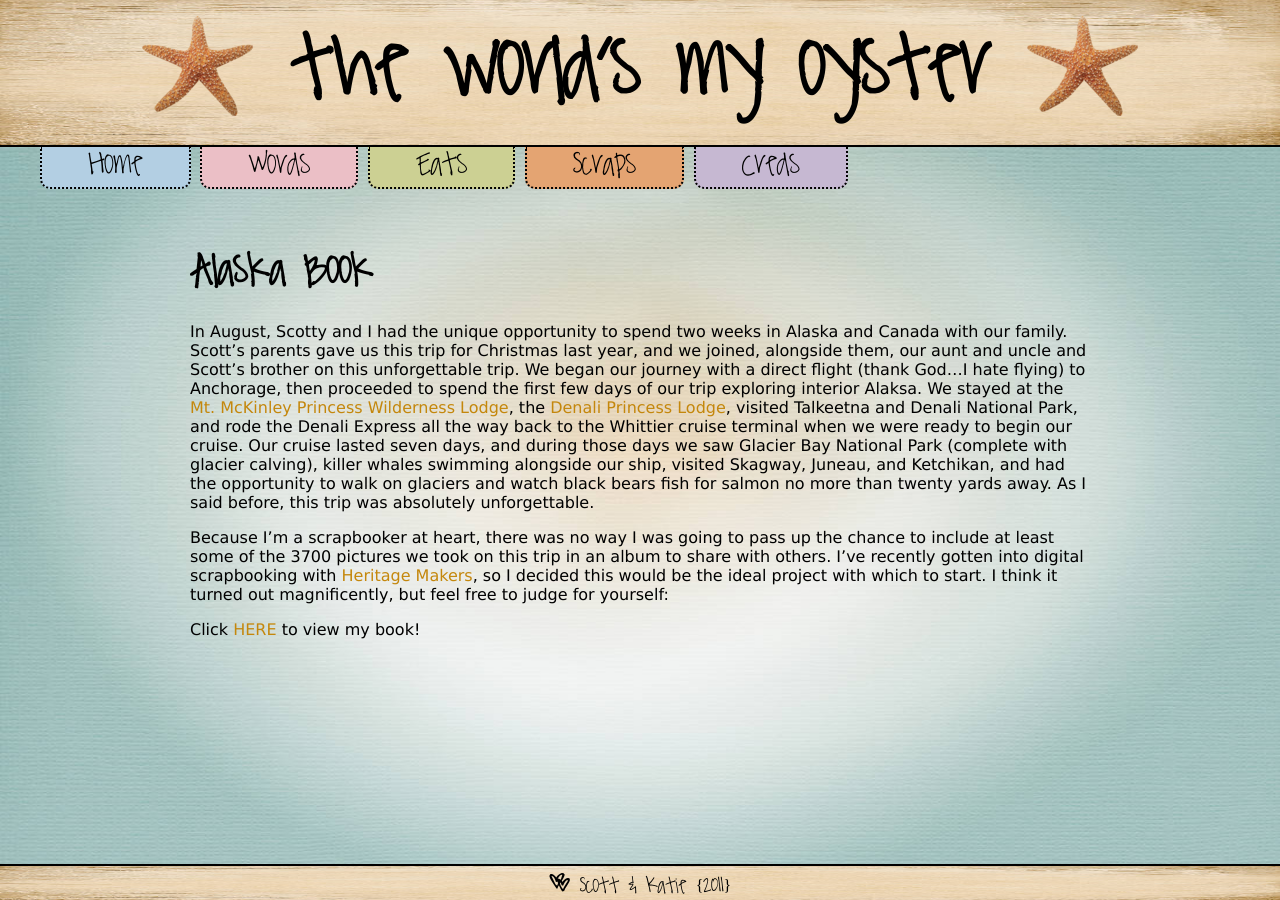
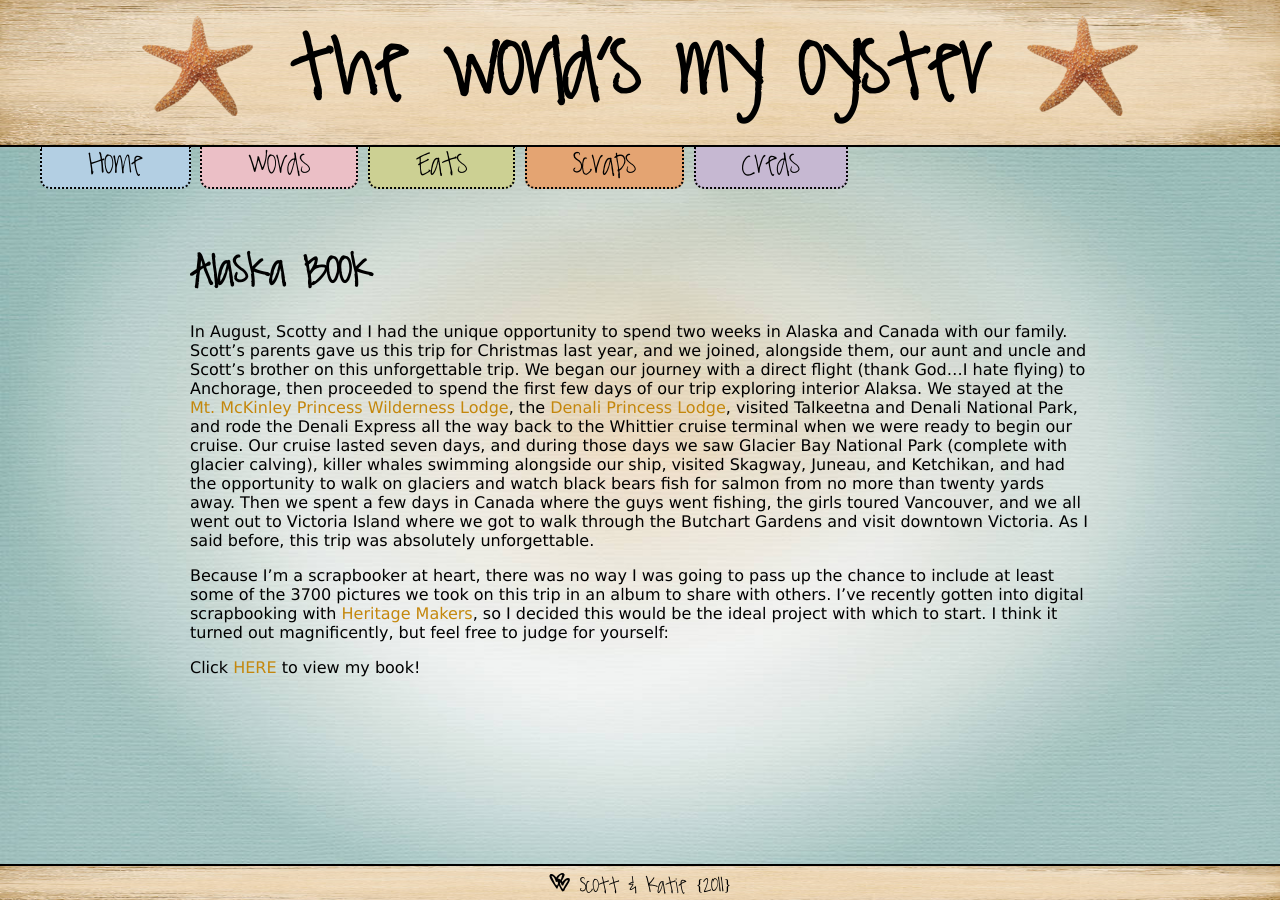
Before and after one commit to kpetersen/kpetersen.github.io, a Jekyll site: the page built from scraps/_posts/2011-10-24-alaska-book.markdown, in a window 1280 px wide. Built offline with Jekyll 4.4.1, drawn with Linux system fonts in a browser that asks for light colours; Markdown is read by kramdown in place of the engine named in the settings.

Commit message:
added info on canada to the description

```diff
--- a/scraps/_posts/2011-10-24-alaska-book.markdown
+++ b/scraps/_posts/2011-10-24-alaska-book.markdown
@@ -12,8 +12,10 @@ first few days of our trip exploring interior Alaksa. We stayed at the [Mt. McKi
 the [Denali Princess Lodge](http://www.princesslodges.com/denali-lodge.cfm), visited Talkeetna and Denali National Park, and rode the Denali Express all the
 way back to the Whittier cruise terminal when we were ready to begin our cruise. Our cruise lasted seven days, and during those days
 we saw Glacier Bay National Park (complete with glacier calving), killer whales swimming alongside our ship, visited Skagway, Juneau,
-and Ketchikan, and had the opportunity to walk on glaciers and watch black bears fish for salmon no more than twenty yards away. As I
-said before, this trip was absolutely unforgettable.
+and Ketchikan, and had the opportunity to walk on glaciers and watch black bears fish for salmon from no more than twenty yards away. Then we spent
+a few days in Canada where the guys went fishing, the girls toured Vancouver, and we all went out to Victoria Island where we got to
+walk through the Butchart Gardens and visit downtown Victoria.
+As I said before, this trip was absolutely unforgettable.
 
 Because I'm a scrapbooker at heart, there was no way I was going to pass up the chance to include at least some
 of the 3700 pictures we took on this trip in an album to share with others. I've recently gotten into digital scrapbooking with
```
